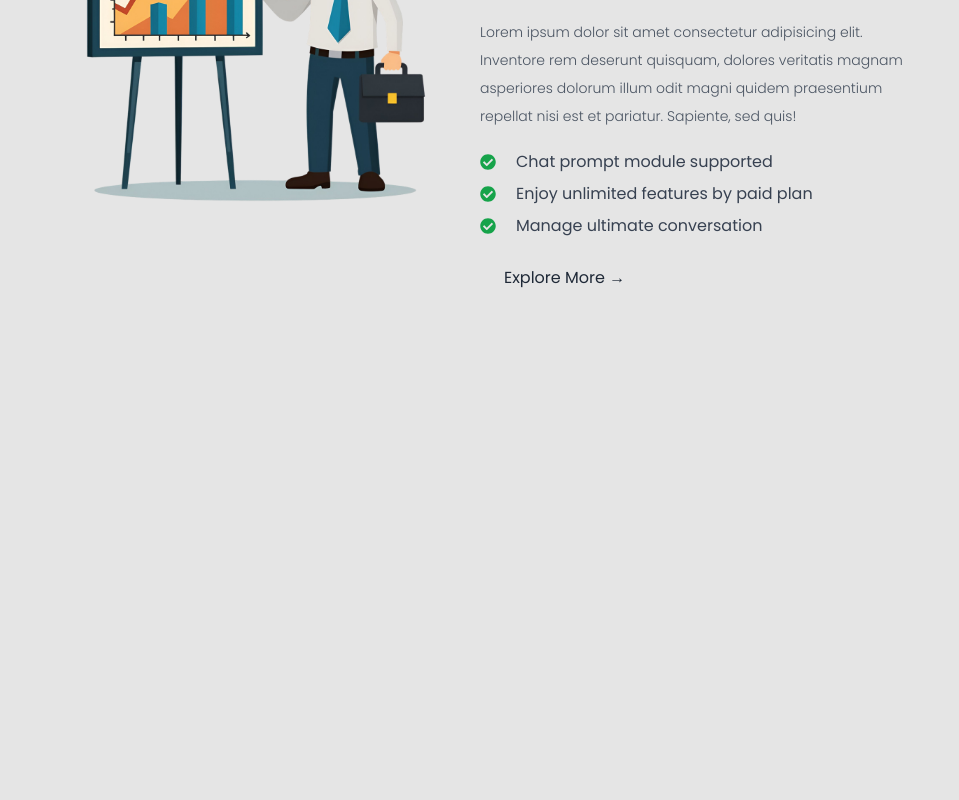
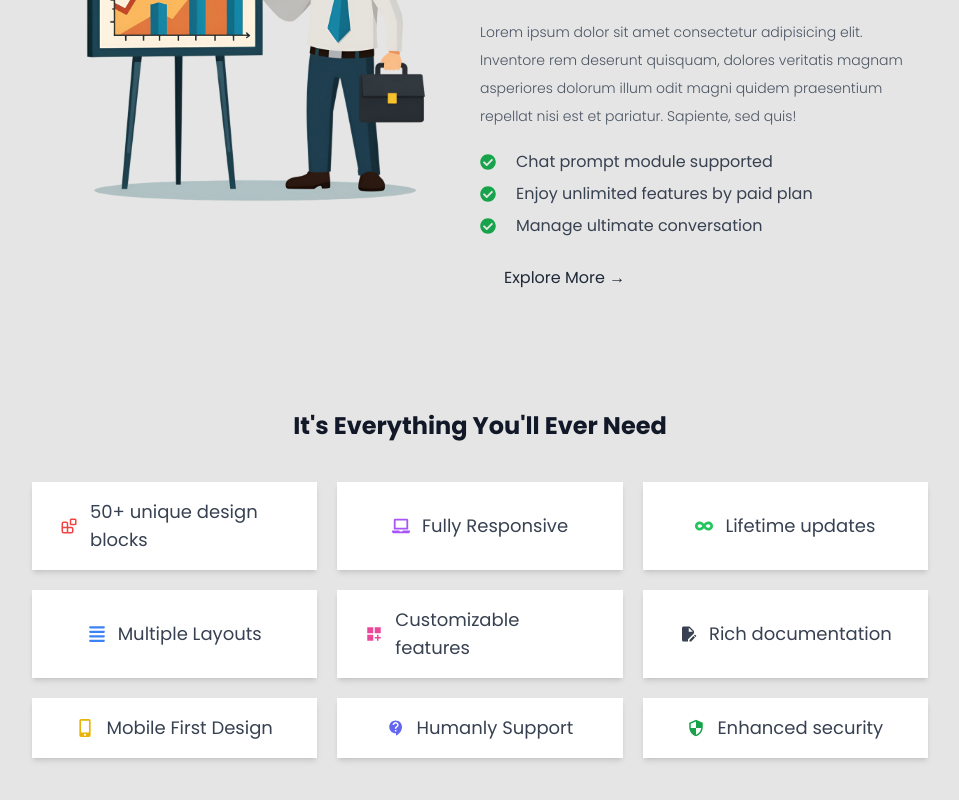
Before and after one commit to rawdaymohamed/my_landing_page, a Next.js app: page / in a window 1280 px wide. Shown: the part 1570-2370 px from the top of the page, without its empty margins (160-1119 px from the left). Before the commit the page ends 1916 px from the top, so only its background shows below. Built offline with nearby package versions, Linux system fonts and the light colour scheme.

Commit message:
Feat: Add features section

```diff
--- /dev/null
+++ b/src/app/components/Features/Features.tsx
@@ -0,0 +1,83 @@
+import React from "react";
+import { TbBlocks } from "react-icons/tb";
+import { FaLaptop, FaInfinity, FaMobileAlt } from "react-icons/fa";
+import { FaAlignJustify } from "react-icons/fa6";
+import {
+  MdDashboardCustomize,
+  MdEditDocument,
+  MdContactSupport,
+  MdSecurity,
+} from "react-icons/md";
+const Features = () => {
+  const features = [
+    {
+      id: 1,
+      text: "50+ unique design blocks",
+      icon: <TbBlocks className="text-red-500" />,
+    },
+    {
+      id: 2,
+      text: "Fully Responsive",
+      icon: <FaLaptop className="text-purple-500" />,
+    },
+    {
+      id: 3,
+      text: "Lifetime updates",
+      icon: <FaInfinity className="text-green-500" />,
+    },
+    {
+      id: 4,
+      text: "Multiple Layouts",
+      icon: <FaAlignJustify className="text-blue-500" />,
+    },
+    {
+      id: 5,
+      text: "Customizable features",
+      icon: <MdDashboardCustomize className="text-pink-500" />,
+    },
+    ,
+    {
+      id: 6,
+      text: "Rich documentation",
+      icon: <MdEditDocument className="text-gray-700" />,
+    },
+    ,
+    {
+      id: 7,
+      text: "Mobile First Design",
+      icon: <FaMobileAlt className="text-yellow-500" />,
+    },
+    ,
+    {
+      id: 8,
+      text: "Humanly Support",
+      icon: <MdContactSupport className="text-indigo-500" />,
+    },
+    ,
+    {
+      id: 9,
+      text: "Enhanced security",
+      icon: <MdSecurity className="text-green-600" />,
+    },
+  ];
+  return (
+    <div className="w-[90%] lg:w-[80%] xl:w-[70%] mx-auto py-16">
+      <h1 className="text-center text-xl md:text-2xl font-bold mb-10 text-gray-900">
+        It&apos;s Everything You&apos;ll Ever Need
+      </h1>
+      <div className=" grid grid-cols-1 md:grid-cols-2 lg:grid-cols-3 gap-5">
+        {features?.map((feature) => (
+          <div
+            key={feature?.id}
+            className="text-lg flex justify-center items-center bg-white px-7 py-4 gap-3 shadow-md"
+          >
+            <div>{feature?.icon}</div>
+            <p>{feature?.text}</p>
+          </div>
+        ))}
+      </div>
+    </div>
+  );
+};
+
+export default Features;
--- a/src/app/components/Home/Home.tsx
+++ b/src/app/components/Home/Home.tsx
@@ -2,6 +2,7 @@ import React from "react";
 import Hero from "@/app/components/Hero/Hero";
 import WhyChoose from "../WhyChoose/WhyChoose";
 import FeatureAnalytics from "../FeatureAnalytics/FeatureAnalytics";
+import Features from "../Features/Features";
 
 const Home = () => {
   return (
@@ -9,6 +10,7 @@ const Home = () => {
       <Hero />
       <WhyChoose />
       <FeatureAnalytics />
+      <Features />
     </div>
   );
 };
```
